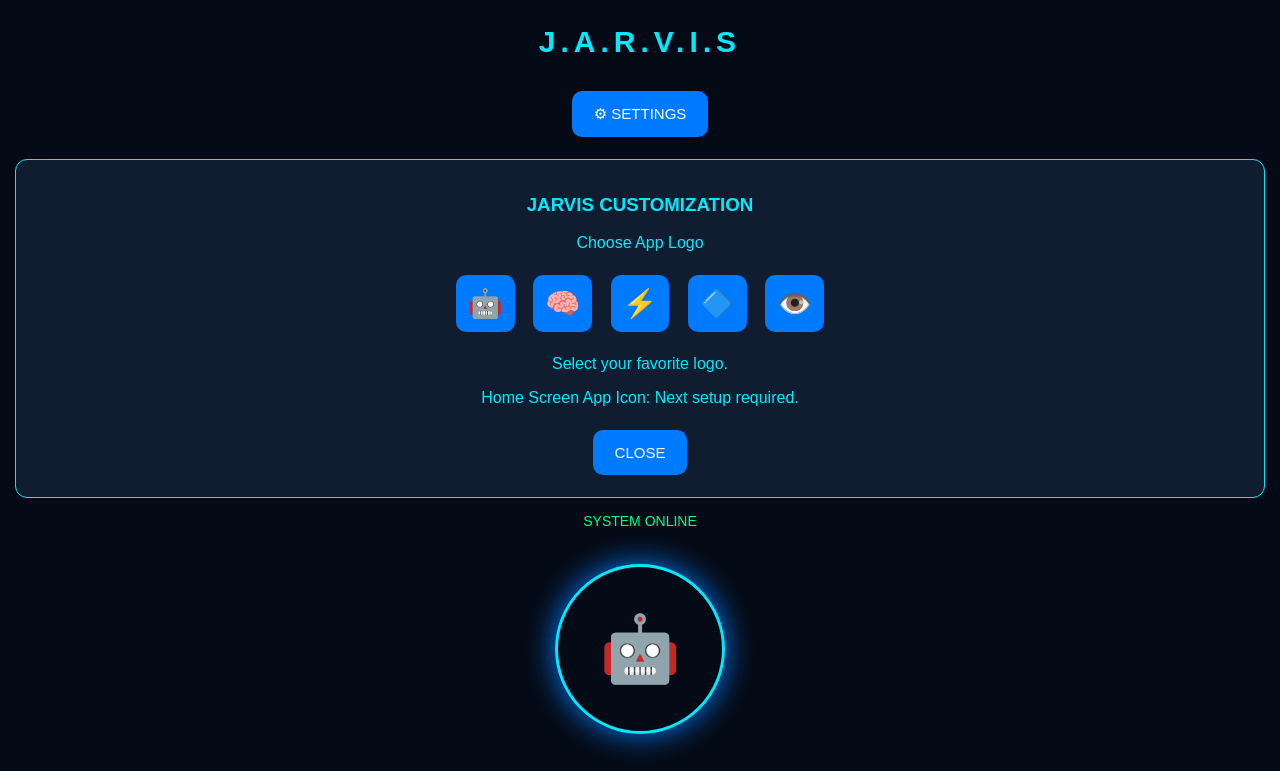
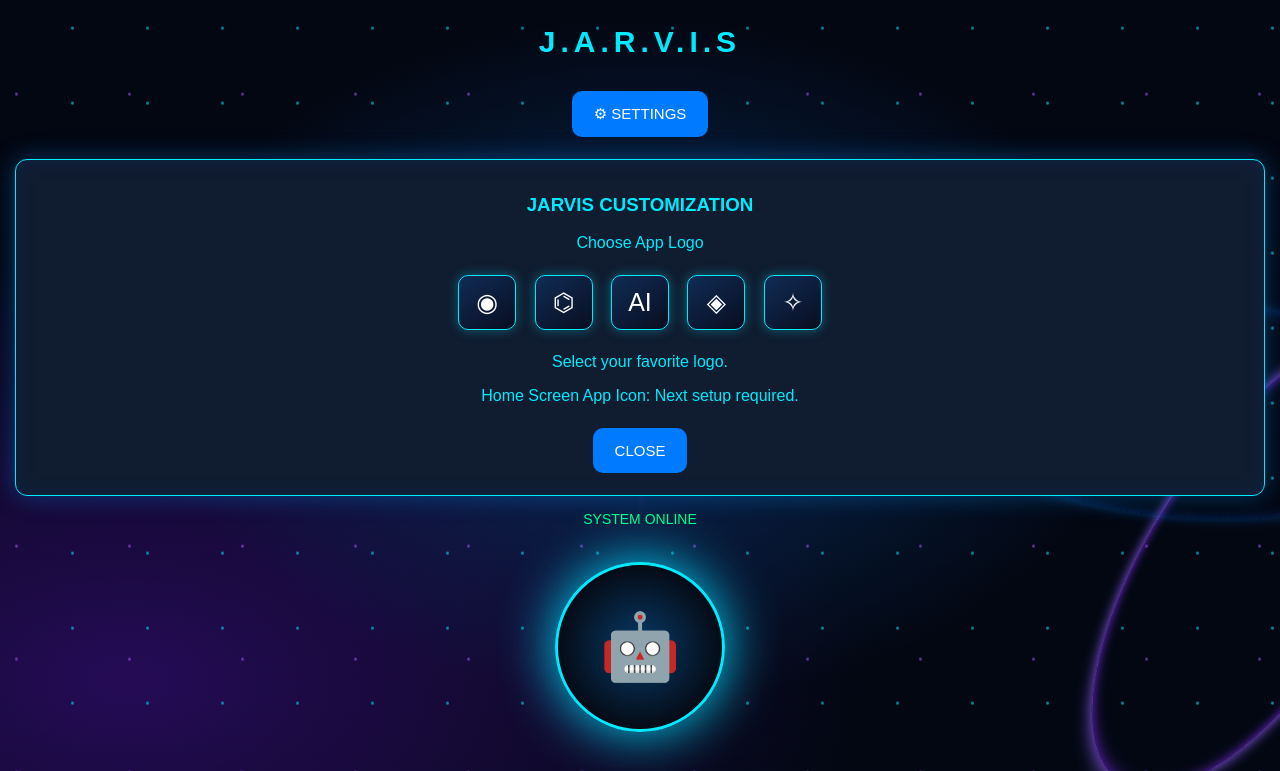
Before and after one commit to arifmiah790850-sudo/JARVIS-MOBILE, a website: page www/index.html in a window 1280 px wide. Both pictures are taken after a click on the button "⚙ SETTINGS". Shown: the top 771 px of the page. Drawn offline with Linux system fonts and the light colour scheme.

Commit message:
Add cyberpunk animated JARVIS interface

```diff
--- a/www/index.html
+++ b/www/index.html
@@ -112,10 +112,172 @@ input, select {
     padding: 12px;
 }
 
+
+/* JARVIS CYBERPUNK ANIMATION */
+body {
+    isolation: isolate;
+    overflow-x: hidden;
+}
+
+.fx-background {
+    position: fixed;
+    inset: 0;
+    z-index: 0;
+    overflow: hidden;
+    pointer-events: none;
+    background:
+        radial-gradient(ellipse at 50% 45%, #092b59 0%, transparent 55%),
+        radial-gradient(ellipse at 10% 85%, #250b55 0%, transparent 45%),
+        #030712;
+}
+
+body > :not(.fx-background) {
+    position: relative;
+    z-index: 1;
+}
+
+.fx-background::before {
+    content: "";
+    position: absolute;
+    inset: -50%;
+    background-image:
+        radial-gradient(circle, #00eaff 1px, transparent 2px),
+        radial-gradient(circle, #a855f7 1px, transparent 2px);
+    background-size: 75px 75px, 113px 113px;
+    background-position: 0 0, 35px 45px;
+    opacity: .55;
+    animation: particleDrift 24s linear infinite;
+}
+
+.fx-background::after {
+    content: "";
+    position: absolute;
+    inset: 0;
+    background: repeating-linear-gradient(
+        0deg,
+        transparent 0px,
+        transparent 4px,
+        rgba(0, 234, 255, .025) 5px
+    );
+    animation: scanMove 7s linear infinite;
+}
+
+.fx-orbit {
+    position: absolute;
+    width: 75vw;
+    height: 75vw;
+    max-width: 520px;
+    max-height: 520px;
+    border: 1px solid rgba(0, 234, 255, .35);
+    border-radius: 50%;
+    left: 50%;
+    top: 48%;
+    box-shadow: 0 0 22px #007bff, inset 0 0 25px #005bff;
+}
+
+.fx-orbit.one {
+    transform: translate(-50%, -50%) rotateX(65deg);
+    animation: orbitSpin 16s linear infinite;
+}
+
+.fx-orbit.two {
+    width: 62vw;
+    height: 62vw;
+    border-color: rgba(168, 85, 247, .65);
+    box-shadow: 0 0 24px #8b5cf6, inset 0 0 20px #6d28d9;
+    transform: translate(-50%, -50%) rotateX(65deg);
+    animation: orbitReverse 12s linear infinite;
+}
+
+.fx-orbit.three {
+    width: 90vw;
+    height: 90vw;
+    border-style: dashed;
+    opacity: .35;
+    transform: translate(-50%, -50%) rotateY(65deg);
+    animation: orbitSpin 30s linear infinite;
+}
+
+.fx-beam {
+    position: absolute;
+    width: 2px;
+    height: 45vh;
+    left: 50%;
+    top: 20%;
+    background: linear-gradient(transparent, #00eaff, #a855f7, transparent);
+    filter: blur(2px);
+    opacity: .55;
+    animation: beamPulse 3s ease-in-out infinite;
+}
+
+@keyframes particleDrift {
+    from { transform: translateY(0); }
+    to { transform: translateY(-180px); }
+}
+
+@keyframes scanMove {
+    from { transform: translateY(-20px); }
+    to { transform: translateY(20px); }
+}
+
+@keyframes orbitSpin {
+    from { rotate: 0deg; }
+    to { rotate: 360deg; }
+}
+
+@keyframes orbitReverse {
+    from { rotate: 360deg; }
+    to { rotate: 0deg; }
+}
+
+@keyframes beamPulse {
+    0%, 100% { opacity: .2; }
+    50% { opacity: .8; }
+}
+
+@keyframes logoFloat {
+    0%, 100% { transform: translateY(0); }
+    50% { transform: translateY(-7px); }
+}
+
+.circle {
+    position: relative;
+    animation: pulse 1.5s infinite, logoFloat 4s ease-in-out infinite;
+    background: radial-gradient(circle, #073b68, #050b16 70%);
+}
+
+.logoChoice {
+    min-width: 58px;
+    font-size: 25px;
+    border: 1px solid #00eaff;
+    background: linear-gradient(145deg, #102c55, #090d20);
+    box-shadow: 0 0 12px rgba(0, 234, 255, .35);
+}
+
+.logoChoice:active {
+    background: #075985;
+    box-shadow: 0 0 25px #00eaff;
+}
+
+#customPanel {
+    position: relative;
+    border-color: #00eaff;
+    box-shadow: 0 0 25px rgba(0, 145, 255, .35),
+                inset 0 0 20px rgba(0, 80, 180, .15);
+}
+
 </style>
 </head>
 
 <body>
+
+<div class="fx-background" aria-hidden="true">
+    <div class="fx-orbit one"></div>
+    <div class="fx-orbit two"></div>
+    <div class="fx-orbit three"></div>
+    <div class="fx-beam"></div>
+</div>
+
 
 <header>J.A.R.V.I.S</header>
 
@@ -126,11 +288,11 @@ input, select {
 <div id="customPanel">
     <h3>JARVIS CUSTOMIZATION</h3>
     <p>Choose App Logo</p>
-    <button class="logoChoice" onclick="chooseLogo('🤖')">🤖</button>
-    <button class="logoChoice" onclick="chooseLogo('🧠')">🧠</button>
-    <button class="logoChoice" onclick="chooseLogo('⚡')">⚡</button>
-    <button class="logoChoice" onclick="chooseLogo('🔷')">🔷</button>
-    <button class="logoChoice" onclick="chooseLogo('👁️')">👁️</button>
+    <button class="logoChoice" onclick="chooseLogo('◉')">◉</button>
+    <button class="logoChoice" onclick="chooseLogo('⌬')">⌬</button>
+    <button class="logoChoice" onclick="chooseLogo('AI')">AI</button>
+    <button class="logoChoice" onclick="chooseLogo('◈')">◈</button>
+    <button class="logoChoice" onclick="chooseLogo('✧')">✧</button>
     <p id="logoStatus">Select your favorite logo.</p>
     <p>Home Screen App Icon: Next setup required.</p>
     <button onclick="toggleCustomization()">CLOSE</button>
```
